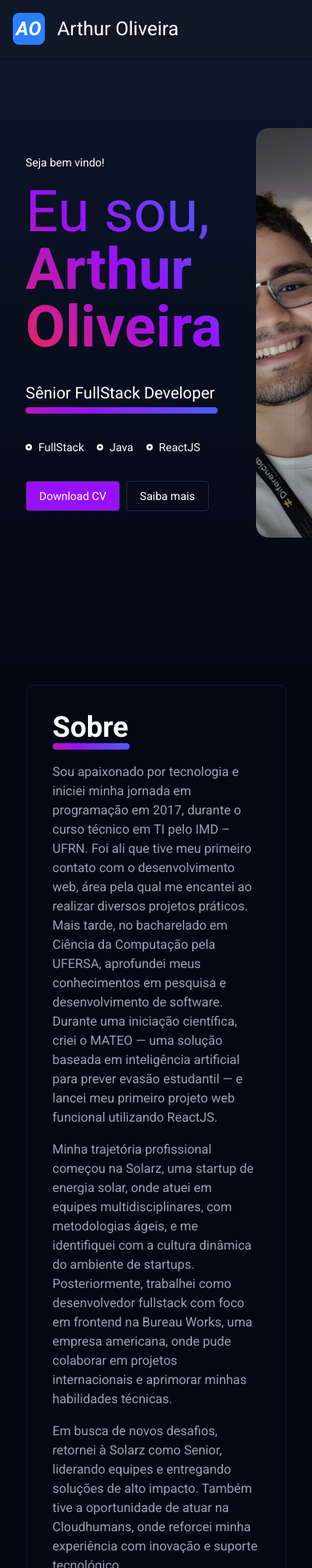
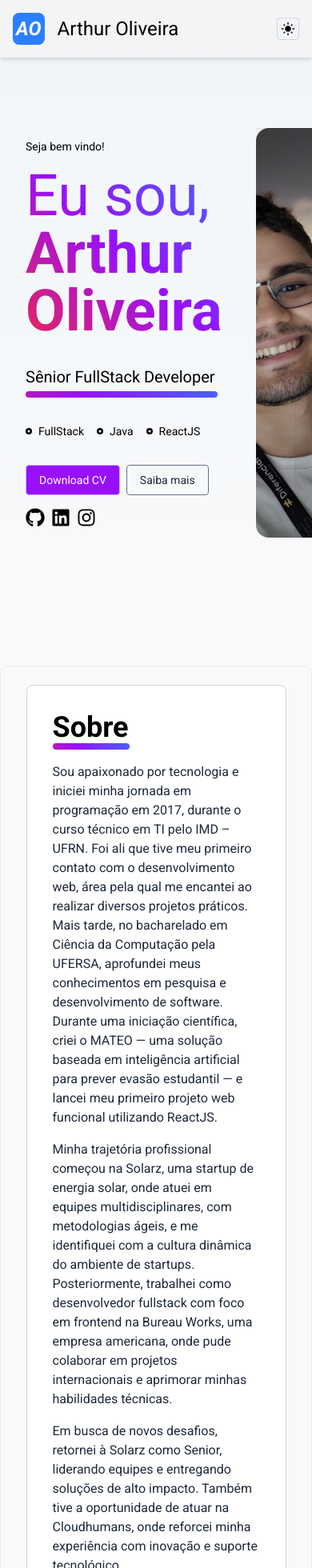
Before and after one commit to ArthurOlive/portfolio, a React (Vite) app: page / in a window 390 px wide. Shown: the top 1960 px of the page at 80% size. Built offline with nearby package versions, Linux system fonts and the light colour scheme.

Commit message:
Feat. Darkmode

```diff
--- a/index.html
+++ b/index.html
@@ -21,6 +21,7 @@
     <meta name="viewport" content="width=device-width, initial-scale=1.0" />
     <link rel="preconnect" href="https://fonts.googleapis.com" />
     <link rel="preconnect" href="https://fonts.gstatic.com" crossorigin />
+    <link href="/src/styles/index.css" rel="stylesheet" />
     <link
       href="https://fonts.googleapis.com/css2?family=Inter:ital,opsz,wght@0,14..32,100..900;1,14..32,100..900&family=Roboto:ital,wght@0,100;0,300;0,400;0,500;0,700;0,900;1,100;1,300;1,400;1,500;1,700;1,900&display=swap"
       rel="stylesheet"
--- a/package.json
+++ b/package.json
@@ -1,5 +1,5 @@
 {
-  "name": "blog",
+  "name": "portfolio",
   "private": true,
   "version": "0.0.0",
   "type": "module",
--- a/src/components/atoms/buttons/index.tsx
+++ b/src/components/atoms/buttons/index.tsx
@@ -5,7 +5,7 @@ interface ButtonProps extends React.ButtonHTMLAttributes<HTMLButtonElement> {
 export const Button = ({ children, ...props }: ButtonProps) => {
   return (
     <button
-      className="px-4 py-2 bg-purple-600 text-white border-gray-800 border rounded hover:bg-purple-700 flex items-center gap-2 transition-colors duration-300 cursor-pointer"
+      className="px-4 py-2 bg-purple-600 text-white border-purple-300 dark:border-gray-800 border rounded hover:bg-purple-700 flex items-center gap-2 transition-colors duration-300 cursor-pointer"
       {...props}
     >
       {children}
@@ -16,7 +16,7 @@ export const Button = ({ children, ...props }: ButtonProps) => {
 export const ButtonOutiler = ({ children, ...props }: ButtonProps) => {
   return (
     <button
-      className="px-4 py-2 text-white rounded border-gray-800 border hover:bg-purple-700 flex items-center gap-2 transition-colors duration-300 cursor-pointer"
+      className="px-4 py-2 dark:text-white hover:text-white rounded hover:border-purple-300 dark:hover:border-gray-800 border-gray-500 text-gray-800 dark:border-gray-800 border hover:bg-purple-700 flex items-center gap-2 transition-colors duration-300 cursor-pointer"
       {...props}
     >
       {children}
--- a/src/components/organisms/about/index.tsx
+++ b/src/components/organisms/about/index.tsx
@@ -1,6 +1,6 @@
 export const About = () => {
   return (
-    <div className="bg-gray-950" id="about">
+    <div className="dark:bg-gray-950" id="about">
       <div
         className="py-2 relative overflow-hidden rounded-lg bg-gray-950/[2.5%]
                 after:pointer-events-none after:absolute after:inset-0 after:rounded-lg
@@ -13,11 +13,11 @@ export const About = () => {
         <div className="grid grid-cols-12 items-center h-full justify-items-center relative py-4">
           <div className="col-span-1"></div>
           <div className="col-span-10 grid grid-cols-12 h-full gap-3 container mx-auto">
-            <div className="p-8 col-span-12 lg:col-span-8 border border-gray-900 rounded-lg bg-gray-950">
-              <h2 className="text-4xl font-bold text-white">Sobre</h2>
+            <div className="p-8 col-span-12 lg:col-span-8 border dark:border-gray-900 border-gray-300 rounded-lg bg-white dark:bg-gray-950">
+              <h2 className="text-4xl font-bold dark:text-white">Sobre</h2>
               <div className="w-24 h-2 barra rounded mb-4" />
 
-              <p className="text-md text-gray-400 mb-4">
+              <p className="text-md text-gray-800 dark:text-gray-400 mb-4">
                 Sou apaixonado por tecnologia e iniciei minha jornada em
                 programação em 2017, durante o curso técnico em TI pelo IMD –
                 UFRN. Foi ali que tive meu primeiro contato com o
@@ -29,7 +29,7 @@ export const About = () => {
                 artificial para prever evasão estudantil — e lancei meu primeiro
                 projeto web funcional utilizando ReactJS.
               </p>
-              <p className="text-md text-gray-400 mb-4">
+              <p className="text-md text-gray-800 dark:text-gray-400 mb-4">
                 Minha trajetória profissional começou na Solarz, uma startup de
                 energia solar, onde atuei em equipes multidisciplinares, com
                 metodologias ágeis, e me identifiquei com a cultura dinâmica do
@@ -38,13 +38,13 @@ export const About = () => {
                 uma empresa americana, onde pude colaborar em projetos
                 internacionais e aprimorar minhas habilidades técnicas.
               </p>
-              <p className="text-md text-gray-400 mb-4">
+              <p className="text-md text-gray-800 dark:text-gray-400 mb-4">
                 Em busca de novos desafios, retornei à Solarz como Senior,
                 liderando equipes e entregando soluções de alto impacto. Também
                 tive a oportunidade de atuar na Cloudhumans, onde reforcei minha
                 experiência com inovação e suporte tecnológico.
               </p>
-              <p className="text-md text-gray-400 mb-4">
+              <p className="text-md text-gray-800 dark:text-gray-400 mb-4">
                 Sou movido por aprendizado contínuo e pela criação de soluções
                 que geram valor real por meio da tecnologia.
               </p>
--- a/src/components/organisms/footer/index.tsx
+++ b/src/components/organisms/footer/index.tsx
@@ -1,6 +1,6 @@
 export const Footer = () => {
   return (
-    <div className="flex justify-center items-center h-20 bg-gray-950 border-t-2 border-gray-900 text-white">
+    <div className="flex justify-center items-center h-20 dark:bg-gray-950 border-t dark:border-gray-900 dark:text-white border-gray-200">
       <p className="text-sm">
         © 2025 Arthur Oliveira. Todos os direitos reservados.
       </p>
--- a/src/components/organisms/header/index.tsx
+++ b/src/components/organisms/header/index.tsx
@@ -1,24 +1,51 @@
-import { FaGithub, FaInstagram, FaLinkedin } from "react-icons/fa";
+import { useEffect, useState } from "react";
+import { MdLightMode, MdNightlight } from "react-icons/md";
 
 export const Header = () => {
+  const [theme, setTheme] = useState<string>("light");
+
+  const toggleTheme = () => {
+    const newTheme = theme === "dark" ? "light" : "dark";
+    setTheme(newTheme);
+    localStorage.setItem("@dark-mode-react-tailwind:theme-1.0.0", newTheme);
+    console.log("Document", document.documentElement.classList);
+    document.documentElement.classList.toggle("dark", newTheme === "dark");
+  };
+
+  useEffect(() => {
+    const themeFromLocalStorage = localStorage.getItem(
+      "@dark-mode-react-tailwind:theme-1.0.0"
+    );
+
+    if (themeFromLocalStorage) {
+      setTheme(themeFromLocalStorage);
+      console.log("Theme from localStorage:", themeFromLocalStorage);
+      document.documentElement.classList.toggle(
+        "dark",
+        themeFromLocalStorage === "dark"
+      );
+    }
+  }, []);
+
   return (
-    <header className="bg-gray-900 text-white p-4 fixed top-0 left-0 w-full z-50 shadow-md">
+    <header className="not-dark:bg-gray-100 dark:bg-gray-900 dark:text-white p-4 fixed top-0 left-0 w-full z-50 shadow-md">
       <div className="container mx-auto flex justify-between items-center">
         <div className="flex items-center space-x-4">
-          <h1 className="text-2xl font-bold p-1 bg-blue-500 rounded-lg italic">
+          <h1 className="text-2xl font-bold p-1 bg-blue-500 rounded-lg italic dark:text-black text-white">
             AO
           </h1>
           <h1 className="text-2xl whitespace-nowrap overflow-ellipsis">
             Arthur Oliveira
           </h1>
         </div>
+        <div className="flex items-center gap-3">
           <nav className="hidden md:block">
             <ul className="flex gap-2 items-center">
               <li>
                 <a
                   href="#home"
                   aria-label="Início"
-                className="duration-300 animation-all p-2 px-3 hover:bg-gray-950 rounded-lg"
+                  className="duration-300 animation-all p-2 px-3 hover:bg-gray-200 dark:hover:bg-gray-950 rounded-lg"
                 >
                   Início
                 </a>
@@ -27,7 +54,7 @@ export const Header = () => {
                 <a
                   href="#about"
                   aria-label="Sobre mim"
-                className="duration-300 animation-all p-2 px-3 hover:bg-gray-950 rounded-lg"
+                  className="duration-300 animation-all p-2 px-3 hover:bg-gray-200 dark:hover:bg-gray-950 rounded-lg"
                 >
                   Sobre
                 </a>
@@ -36,7 +63,7 @@ export const Header = () => {
                 <a
                   href="#experience"
                   aria-label="Experiência"
-                className="duration-300 animation-all p-2 px-3 hover:bg-gray-950 rounded-lg"
+                  className="duration-300 animation-all p-2 px-3 hover:bg-gray-200 dark:hover:bg-gray-950 rounded-lg"
                 >
                   Experiência
                 </a>
@@ -45,46 +72,20 @@ export const Header = () => {
                 <a
                   href="#projects"
                   aria-label="Projetos"
-                className="duration-300 animation-all p-2 px-3 hover:bg-gray-950 rounded-l whitespace-nowrap overflow-ellipsis"
+                  className="duration-300 animation-all p-2 px-3 hover:bg-gray-200 dark:hover:bg-gray-950 rounded-l whitespace-nowrap overflow-ellipsis"
                 >
                   Projetos
                 </a>
               </li>
-            <li>
-              <a
-                href="https://github.com/ArthurOlive"
-                target="_blank"
-                rel="noopener noreferrer"
-                aria-label="GitHub"
-                className="hover:text-gray-400"
-              >
-                <FaGithub />
-              </a>
-            </li>
-            <li>
-              <a
-                href="https://www.linkedin.com/in/arthurvitoroliveira"
-                target="_blank"
-                rel="noopener noreferrer"
-                aria-label="LinkedIn"
-                className="hover:text-gray-400"
-              >
-                <FaLinkedin />
-              </a>
-            </li>
-            <li>
-              <a
-                href="https://www.instagram.com/arthur.v.olive/"
-                target="_blank"
-                rel="noopener noreferrer"
-                aria-label="Twitter"
-                className="hover:text-gray-400"
-              >
-                <FaInstagram />
-              </a>
-            </li>
             </ul>
           </nav>
+          <span
+            className="hover:bg-gray-200 dark:text-white dark:hover:bg-gray-950 rounded p-1 cursor-pointer text-lg border-1 dark:border-gray-700 border-gray-300"
+            onClick={toggleTheme}
+          >
+            {theme == "dark" ? <MdNightlight /> : <MdLightMode />}
+          </span>
+        </div>
       </div>
     </header>
   );
--- a/src/components/organisms/home/index.tsx
+++ b/src/components/organisms/home/index.tsx
@@ -2,16 +2,17 @@ import { FaCircleDot } from "react-icons/fa6";
 import { Button, ButtonOutiler } from "../../atoms/buttons";
 import { SubTitle } from "../../atoms/fonts/subtitle";
 import { Title } from "../../atoms/fonts/title";
+import { FaGithub, FaInstagram, FaLinkedin } from "react-icons/fa";
 
 export const Home = () => {
   return (
     <div
-      className="grid grid-cols-12 bg-gradient-to-t from-gray-950 to-slate-900 overflow-hidden"
+      className="grid grid-cols-12 bg-gradient-to-t from-gray-50 to-slate-100 dark:from-gray-950 dark:to-slate-900 overflow-hidden"
       id="home"
     >
       <div className="w-20 ml-auto col-start-1 row-span-full row-start-1 hidden border-x border-x-(--pattern-fg) bg-[image:repeating-linear-gradient(315deg,_var(--pattern-fg)_0,_var(--pattern-fg)_1px,_transparent_0,_transparent_50%)] bg-[size:10px_10px] bg-fixed [--pattern-fg:var(--color-black)]/5 md:block dark:[--pattern-fg:var(--color-white)]/10"></div>
 
-      <div className="col-span-12 md:col-span-10 grid grid-cols-12 items-center gap-12 container text-white mx-auto px-8 py-40">
+      <div className="col-span-12 md:col-span-10 grid grid-cols-12 items-center gap-12 container dark:text-white mx-auto px-8 py-40">
         <div className="w-full col-span-6">
           <div className="flex items-center gap-2 pb-4">
             <span className="text-sm">Seja bem vindo!</span>{" "}
@@ -29,7 +30,7 @@ export const Home = () => {
             </div>
             <div className="w-60 h-2 barra rounded" />
           </div>
-          <nav className="mt-4 flex text-sm text-slate-50 gap-4">
+          <nav className="mt-4 flex text-sm dark:text-slate-50 gap-4">
             <ul className="flex items-center gap-2">
               <FaCircleDot size={8} /> FullStack
             </ul>
@@ -54,6 +55,35 @@ export const Home = () => {
               </ButtonOutiler>
             </ul>
           </nav>
+          <div className="flex items-center text-2xl mt-4 dark:text-gray-300 gap-2">
+            <a
+              href="https://github.com/ArthurOlive"
+              target="_blank"
+              rel="noopener noreferrer"
+              aria-label="GitHub"
+              className="hover:text-gray-400"
+            >
+              <FaGithub />
+            </a>
+            <a
+              href="https://www.linkedin.com/in/arthurvitoroliveira"
+              target="_blank"
+              rel="noopener noreferrer"
+              aria-label="LinkedIn"
+              className="hover:text-gray-400"
+            >
+              <FaLinkedin />
+            </a>
+            <a
+              href="https://www.instagram.com/arthur.v.olive/"
+              target="_blank"
+              rel="noopener noreferrer"
+              aria-label="Twitter"
+              className="hover:text-gray-400"
+            >
+              <FaInstagram />
+            </a>
+          </div>
         </div>
         <div className="col-span-6 relative max-w-full overflow-hidden">
           <div
--- a/src/main.tsx
+++ b/src/main.tsx
@@ -1,7 +1,6 @@
 import { StrictMode } from "react";
 import { createRoot } from "react-dom/client";
 import AppRoutes from "./routers";
-import "./styles/index.css";
 
 createRoot(document.getElementById("root")!).render(
   <StrictMode>
--- a/src/styles/index.css
+++ b/src/styles/index.css
@@ -1,4 +1,6 @@
 @import "tailwindcss";
+
+@custom-variant dark (&:where(.dark, .dark *));
 
 * {
   font-family: "Roboto", sans-serif;
```
Also changed, not shown: src/components/organisms/experience/index.tsx (+11 -11 lines), src/components/organisms/project/index.tsx (+15 -15 lines), 1 other file (tests, documents, lock files or other folders). Lines whose indentation alone changed are shown as unchanged.
